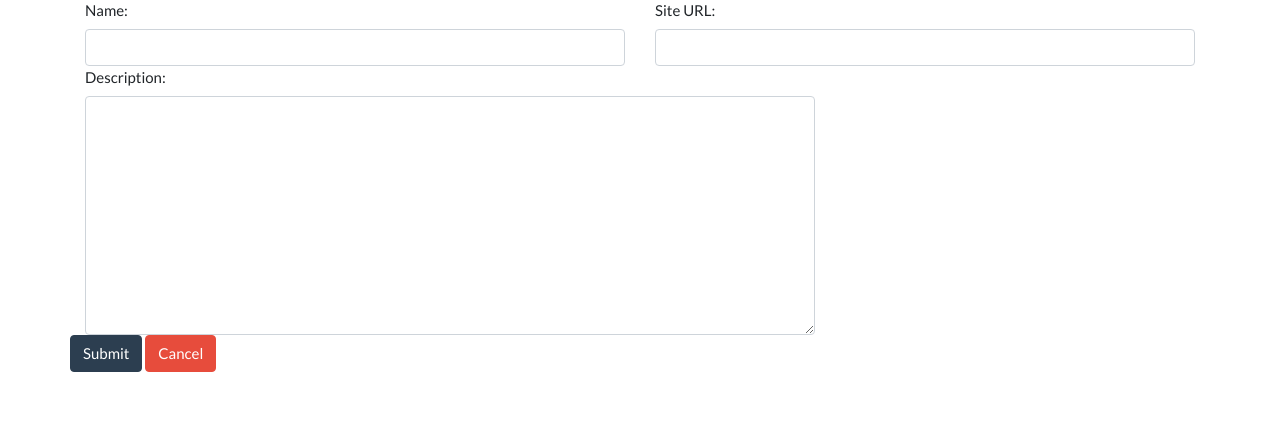
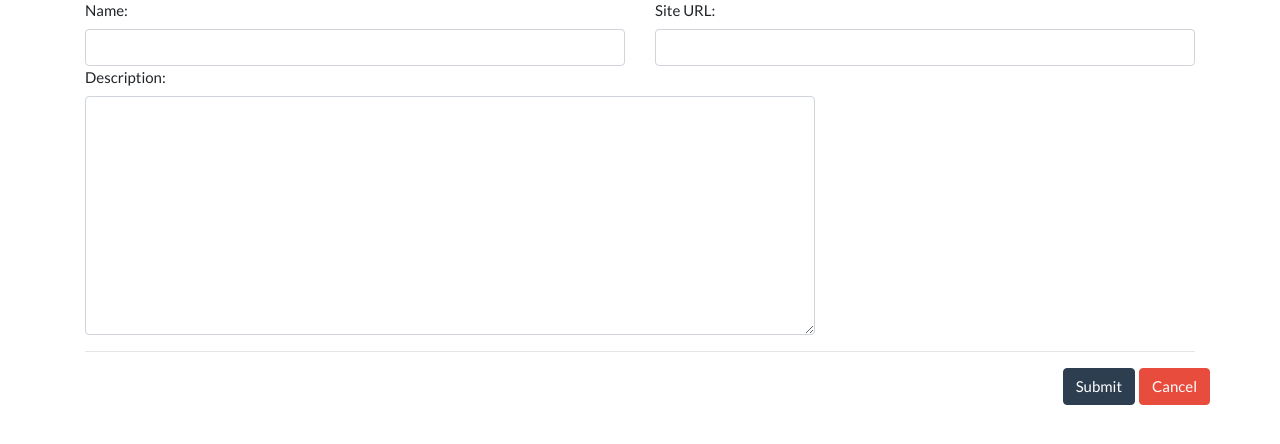
Before and after one commit to chinying/320-django, a Django app: a page that uses templates/companies/new.html in a window 1280 px wide. Shown: the part 118-562 px from the top of the page. Run offline with Django 3.2, Linux system fonts and the light colour scheme; some libraries are stand-ins or nearby versions.

Commit message:
UI changes to create forms

```diff
--- a/templates/companies/new.html
+++ b/templates/companies/new.html
@@ -34,10 +34,12 @@
             </div>
         </div>
 
-        <div class="row">
-            <div class="float-sm-right">
-            <input type="submit" id="submit" class="btn btn-primary" value="Submit">
+        <hr />
+
+        <div class="row justify-content-end">
+            <input type="submit" id="submit" class="btn btn-primary mr-1" value="Submit">
             <a class="btn btn-danger" href="{% url 'home' %}">Cancel</a>
         </div>
+
     </form>
 {% endblock %}
```
Also changed, not shown: templates/reviews/new.html (+3 -5 lines).
